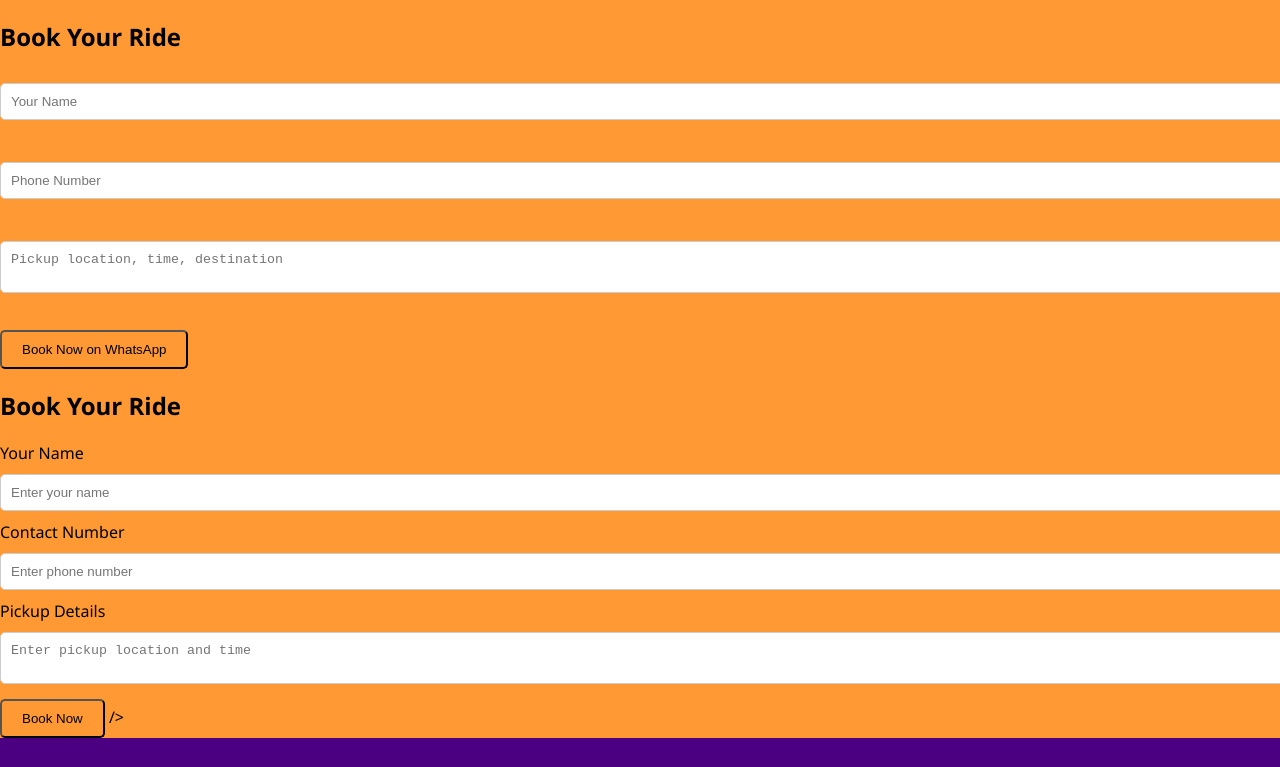
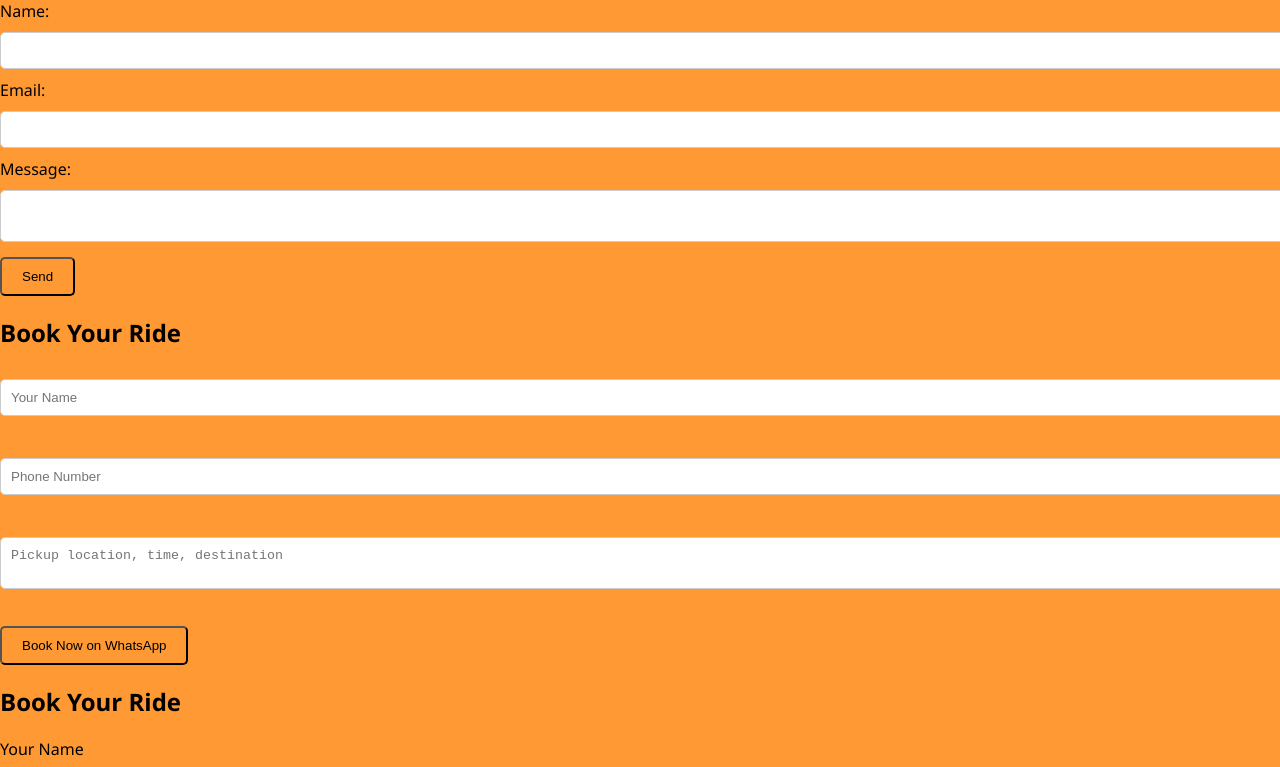
Before and after one commit to sunehapahwa/index.html, a plain HTML site: page index.html in a window 1280 px wide. Shown: the top 767 px of the page. Drawn offline with Linux system fonts and the light colour scheme.

Commit message:
Update index.html

```diff
--- a/index.html
+++ b/index.html
@@ -5,13 +5,23 @@
 <form action="https://formsspree.io/f/nainageet2009@gmail.com" method="POST">
   <!-- Prevent showing CAPTCHA -->
   <input type="hidden" name="_captcha" value="false">
+<form action="https://formspree.io/f/xzbqywnq" method="POST">
+  <label>Name:
+    <input type="text" name="name" required>
+  </label><br>
 
+  <label>Email:
+    <input type="email" name="email" required>
+  </label><br>
+
+  <label>Message:
+    <textarea name="message" required></textarea>
+  </label><br>
+
+  <button type="submit">Send</button>
+</form>
   <!-- Optional: Redirect to thank-you page after<script>
   function sendToWhatsApp() {
-    const name = document.getElementById("name").value;
-    const phone = document.getElementById("phone").value;
-    const details = document.getElementById("details").value;
-
     const message = *New Ride Booking*%0AName: ${name}%0APhone: ${phone}%0ADetails: ${details};
     const url = https://wa.me/918556888146?text=${message};
 
```
